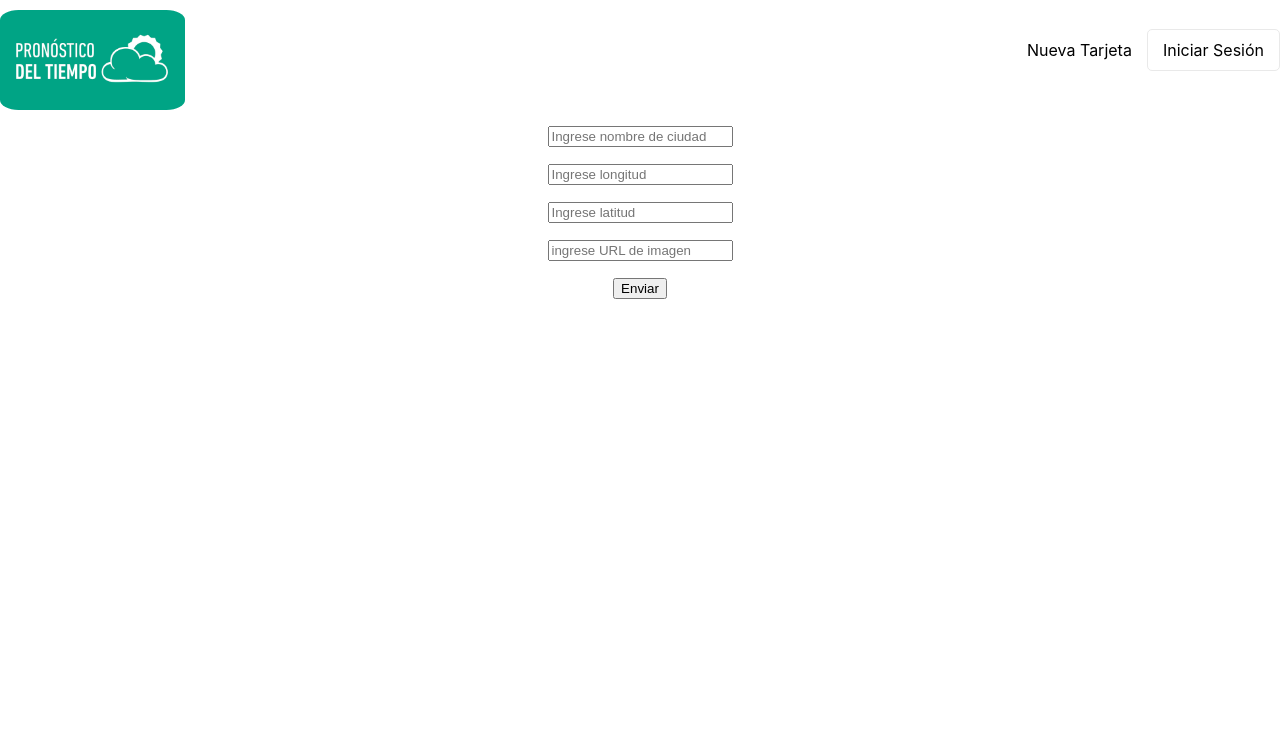
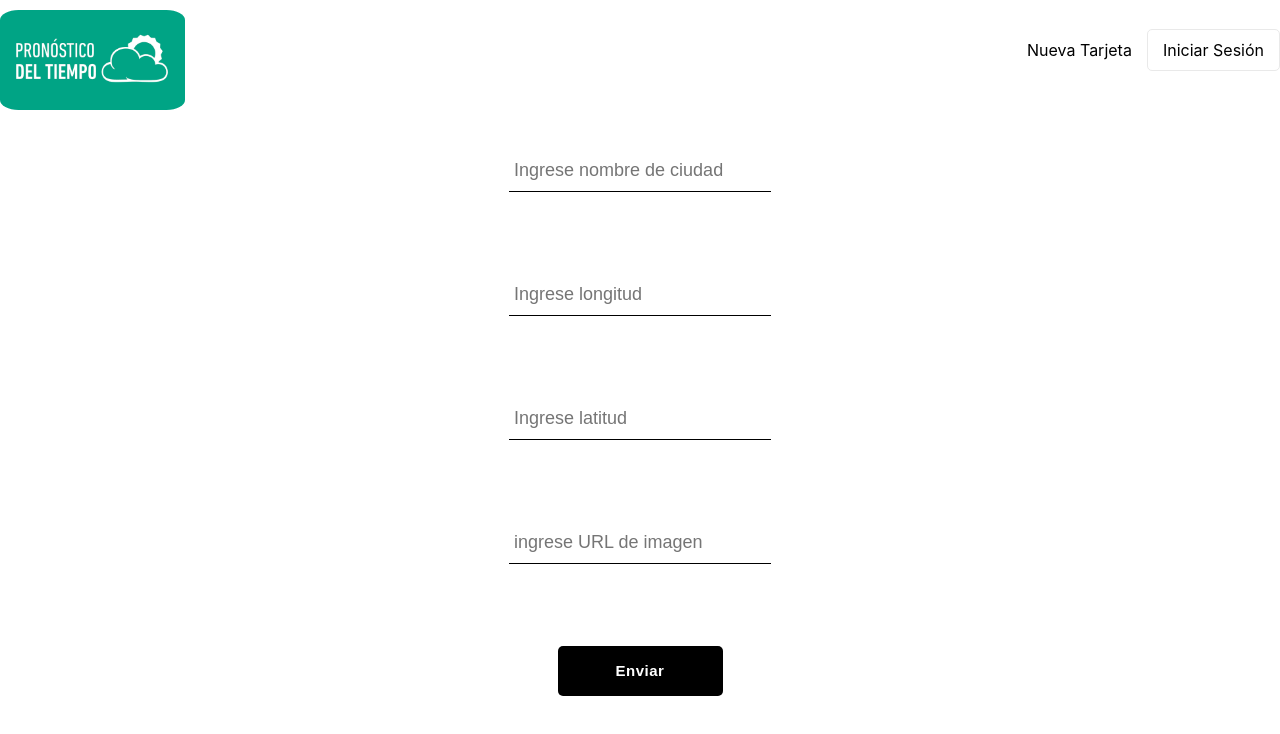
Before and after one commit to maxipereyra/pilis-mod3-gallardo-pereyra, a React (Create React App) app: page /formulario in a window 1280 px wide. Shown: the top 734 px of the page. Built offline with nearby package versions, Linux system fonts and the light colour scheme.

Commit message:
Agrego funcionalidad para eliminar una tarjeta de clima

```diff
--- a/src/component/Weather/WeatherCard.css
+++ b/src/component/Weather/WeatherCard.css
@@ -7,7 +7,8 @@
 }
 
 img {
-    width: 340px;
+    width: 350px;
+    height: 240px;
     margin-top: 10px;
     border-radius: 10%;
 }
--- a/src/component/Weather/WeatherCard.jsx
+++ b/src/component/Weather/WeatherCard.jsx
@@ -1,11 +1,24 @@
+import { useContext } from 'react';
+import { BsFillXOctagonFill } from "react-icons/bs";
+import { WeatherCardsContext } from '../../context/WeatherCardsContext';
 import './WeatherCard.css'
 
 const WeatherCard = ({ dato }) => {
   const { ciudad, longitude, latitude, temperature, windspeed, url } = dato;
+  const { datos, setDatos } = useContext(WeatherCardsContext);
+
+  const handleDelete = () => {
+    setDatos(
+      datos.filter((del) => del.id !== dato.id)
+    )
+ }
 
   return (
 
       <div className="weather">
+        <div className="delete" onClick={handleDelete}>
+          <BsFillXOctagonFill />
+        </div>
         <img src={url} />
         <h1> {ciudad} </h1>
         <h3>Longitud: {longitude} Latidtud: {latitude}
--- a/src/component/Weather/WeatherCards.jsx
+++ b/src/component/Weather/WeatherCards.jsx
@@ -1,16 +1,12 @@
 import { useContext } from "react";
-import { Link } from "react-router-dom";
-import { FormContext } from "../../context/FormContext";
+import { WeatherCardsContext } from "../../context/WeatherCardsContext";
 import WeatherCard from "./WeatherCard";
 import "./WeatherCards.css";
 
 const WeatherCards = () => {
-  const { datos } = useContext(FormContext);
+  const { datos } = useContext(WeatherCardsContext);
 
   return (
-    <>
-      <h1>App para ver clima de otros lugares</h1>
-
       <div className="weather-container">
         {datos.length === 0 ? (
           <span> No hay tarjetas para mostrar</span>
@@ -18,10 +14,6 @@ const WeatherCards = () => {
           datos.map((dato) => <WeatherCard key={datos.id} dato={dato} />)
         )}
       </div>
-
-      {<Link to="/formulario">Nueva tarjeta</Link>}
-
-    </>
   );
 
 };
--- a/src/context/FormContext.js
+++ b/src/context/WeatherCardsContext.js
@@ -1,6 +1,6 @@
 import { createContext, useState  } from "react";
 
-export const FormContext = createContext({
+export const WeatherCardsContext = createContext({
     datos: [{
         id:'',
         ciudad: '',
@@ -13,9 +13,9 @@ export const FormContext = createContext({
     setDatos: () => {}
 })
 
-export const FormProvider = ({ children }) => {
+export const WeatherCardsContextProvider = ({ children }) => {
     const [ datos, setDatos ] = useState([]);
     const value = { datos, setDatos };
 
-    return <FormContext.Provider value={value}>{children}</FormContext.Provider>;
+    return <WeatherCardsContext.Provider value={value}>{children}</WeatherCardsContext.Provider>;
 }
--- a/src/index.js
+++ b/src/index.js
@@ -5,16 +5,16 @@ import App from './App';
 import reportWebVitals from './reportWebVitals';
 import { BrowserRouter } from 'react-router-dom';
 import { UserProvider } from './context/UserContext';
-import { FormProvider } from './context/FormContext';
+import { WeatherCardsContextProvider } from './context/WeatherCardsContext';
 
 const root = ReactDOM.createRoot(document.getElementById('root'));
 root.render(
   <React.StrictMode>
     <BrowserRouter>
       <UserProvider>
-        <FormProvider>
+        <WeatherCardsContextProvider>
           <App />
-        </FormProvider>
+        </WeatherCardsContextProvider>
       </UserProvider>
     </BrowserRouter>
   </React.StrictMode>
--- a/src/routes/Weather/WeatherCreation.css
+++ b/src/routes/Weather/WeatherCreation.css
@@ -0,0 +1,42 @@
+.sign-in-container,
+.sign-in-form {
+    display: flex;
+    flex-direction: column;
+    align-items: center;
+}
+
+.input-form {
+    background: none;
+    background-color: white;
+    font-size: 18px;
+    padding: 10px 10px 10px 5px;
+    display: block;
+    width: 100%;
+    border: none;
+    border-radius: 0;
+    border-bottom: 1px solid #000;
+    margin: 25px 0;
+}
+
+.input-form:focus {
+    outline: none;
+}
+
+.btn-form {
+    min-width: 165px;
+    width: auto;
+    height: 50px;
+    border-radius: 5px;
+    letter-spacing: 0.5px;
+    line-height: 50px;
+    padding: 0 35px 0 35px;
+    font-size: 15px;
+    background-color: black;
+    color: white;
+    font-weight: bolder;
+    border: none;
+    cursor: pointer;
+    display: flex;
+    justify-content: center;
+    margin-top: 25px;
+}
--- a/src/routes/Weather/WeatherCreation.jsx
+++ b/src/routes/Weather/WeatherCreation.jsx
@@ -2,13 +2,15 @@ import { useContext } from 'react';
 import { getWeather } from '../../services/service';
 import { useForm } from 'react-hook-form'
 import { useNavigate } from 'react-router-dom';
-import { FormContext } from '../../context/FormContext'
+import { WeatherCardsContext } from '../../context/WeatherCardsContext'
 
 const WeatherCreation = () => {
 
-    const { datos, setDatos } = useContext(FormContext);
+    const { datos, setDatos } = useContext(WeatherCardsContext);
     const { register, handleSubmit, formState: { errors} } = useForm();
     const navigate = useNavigate();
+
+    console.log(localStorage.getItem('datos'))
 
     const onSubmit = ( data ) => {
         const ciudad = data.ciudad;
@@ -25,15 +27,16 @@ const WeatherCreation = () => {
                     url: url
                 }
                 setDatos([...datos, weather]);
-                console.log(weather);
             })
+
         navigate('/')
     }
 
     return(
-        <>
-            <form onSubmit={handleSubmit(onSubmit)}>
+        <div className='sign-in-container'>
+            <form className='sign-in-form' onSubmit={handleSubmit(onSubmit)}>
                 <input
+                    className='input-form'
                     type="text"
                     placeholder='Ingrese nombre de ciudad'
                     {...register('ciudad', {
@@ -42,6 +45,7 @@ const WeatherCreation = () => {
                 />
                 <p> { errors.ciudad } </p>
                 <input
+                    className='input-form'
                     type=""
                     placeholder='Ingrese longitud'
                     { ...register('longitud', {
@@ -51,6 +55,7 @@ const WeatherCreation = () => {
                 />
                 <p> { errors.longitud } </p>
                 <input
+                    className='input-form'
                     placeholder='Ingrese latitud'
                     name="latitud"
                     { ...register('latitud', {
@@ -59,6 +64,7 @@ const WeatherCreation = () => {
                 />
                 <p> { errors.latitud} </p>
                 <input
+                    className='input-form'
                     placeholder='ingrese URL de imagen'
                     name='url'
                     { ...register('url', {
@@ -67,11 +73,10 @@ const WeatherCreation = () => {
                 />
 
                 <p> { errors.url } </p>
-                    <button type='submit'>Enviar</button>
+                    <button className='btn-form' type='submit'>Enviar</button>
 
             </form>
-
-        </>
+        </div>
     )
 }
 
```
